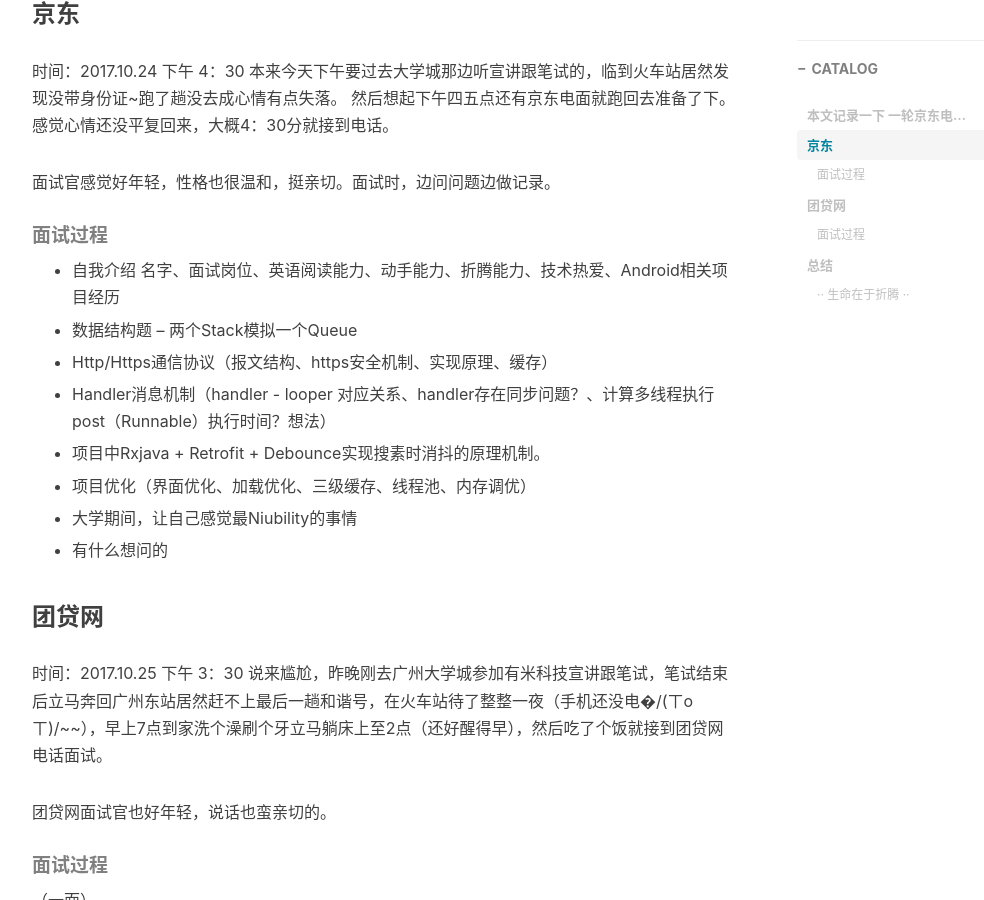
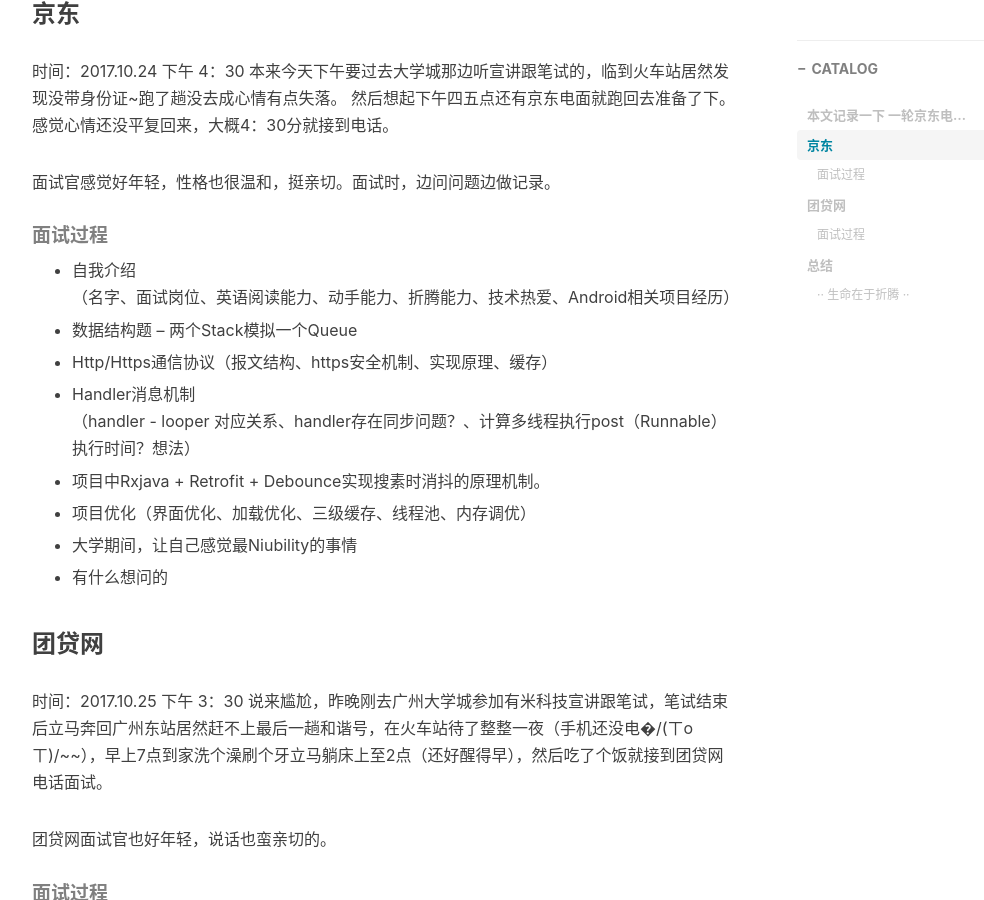
Before and after one commit to RyanYans/RyanYans.github.io, a Jekyll site: the page built from _posts/2017-10-26-jdmark.markdown, in a window 1280 px wide and 900 px high, scrolled down 741 px. Shown: the whole window, without its empty margins (233-1217 px from the left). Built offline with Jekyll 4.4.1, drawn with Linux system fonts in a browser that asks for light colours; nearby versions of some CDN libraries; comment, search, counter and statistics services are not loaded.

Commit message:
add blog interview

```diff
--- a/_posts/2017-10-26-jdmark.markdown
+++ b/_posts/2017-10-26-jdmark.markdown
@@ -25,13 +25,14 @@
 ##### 面试过程
 
 * 自我介绍
-  名字、面试岗位、英语阅读能力、动手能力、折腾能力、技术热爱、Android相关项目经历
+ （名字、面试岗位、英语阅读能力、动手能力、折腾能力、技术热爱、Android相关项目经历）
 
 * 数据结构题 -- 两个Stack模拟一个Queue
 
 * Http/Https通信协议（报文结构、https安全机制、实现原理、缓存）
 
-* Handler消息机制（handler - looper 对应关系、handler存在同步问题？、计算多线程执行post（Runnable）执行时间？想法）
+* Handler消息机制
+（handler - looper 对应关系、handler存在同步问题？、计算多线程执行post（Runnable）执行时间？想法）
 
 * 项目中Rxjava + Retrofit + Debounce实现搜素时消抖的原理机制。
 
```
